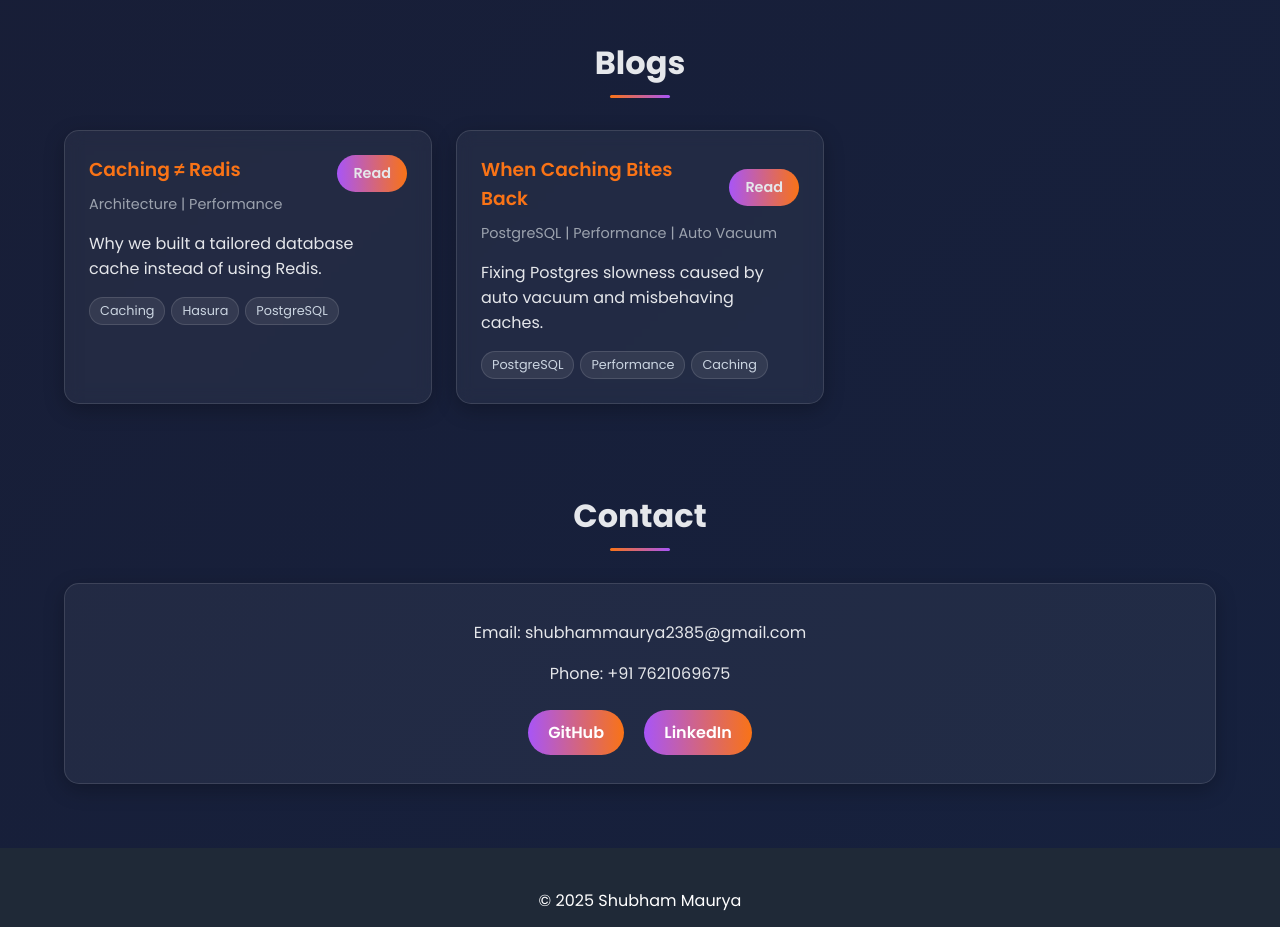
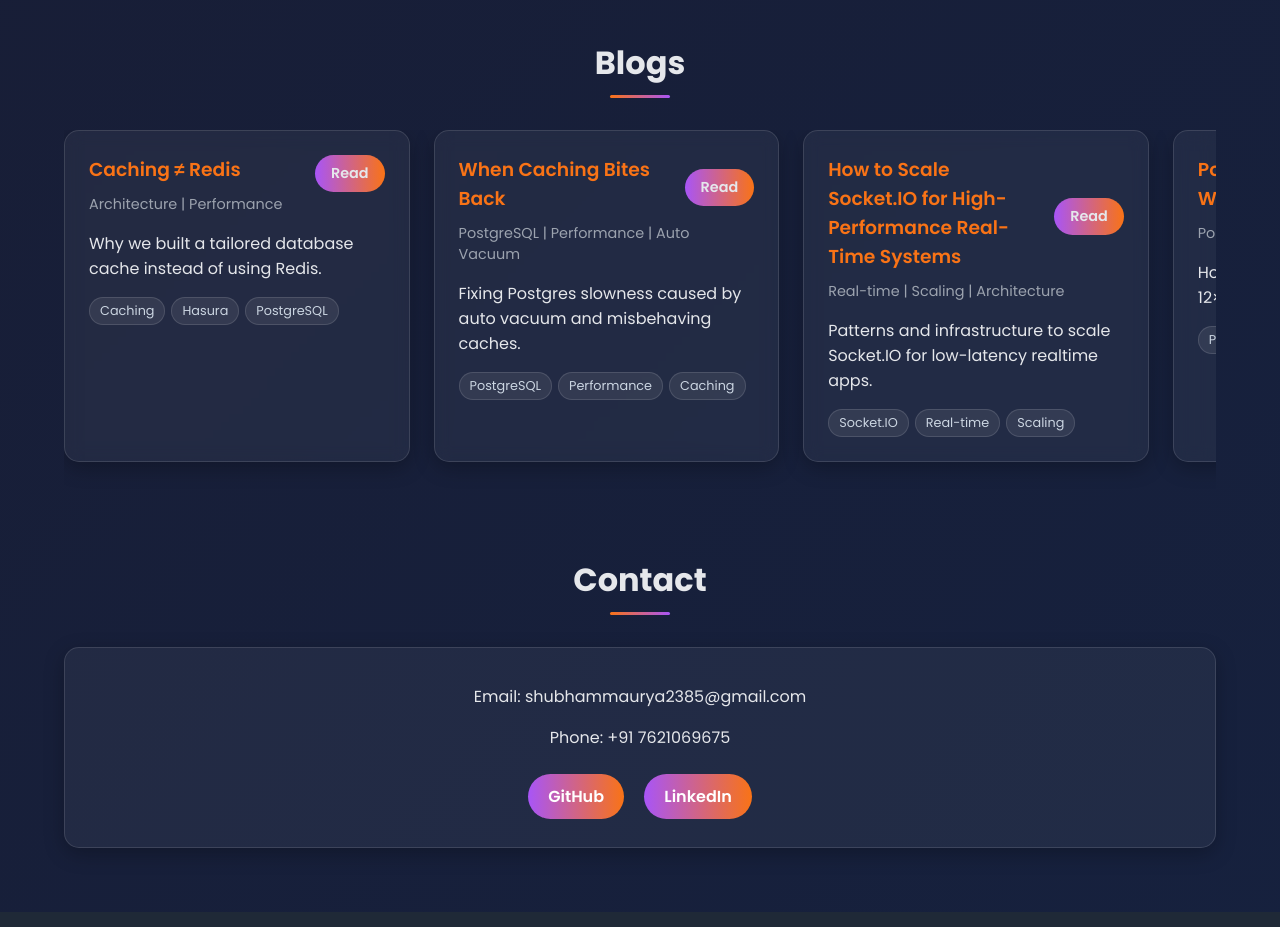
Before and after one commit to ddev687/shubham-portfolio, a plain HTML site: page index.html in a window 1280 px wide. Shown: the part 2900-3827 px from the top of the page. Drawn offline with Linux system fonts and the light colour scheme.

Commit message:
Update index.html

```diff
--- a/index.html
+++ b/index.html
@@ -287,6 +287,22 @@
       color: #7c2d12;
     }
 
+    /* Horizontal scroll row (carousel-like) for Blogs */
+    .blogs-row {
+      display: flex;
+      gap: 1.5rem;
+      overflow-x: auto;
+      padding-bottom: 6px; /* space for scrollbar if shown */
+      scroll-snap-type: x mandatory;
+      -webkit-overflow-scrolling: touch;
+    }
+    .blogs-row::-webkit-scrollbar { display: none; }
+    .blogs-row { -ms-overflow-style: none; scrollbar-width: none; }
+    .blogs-row .card {
+      flex: 0 0 clamp(280px, 30%, 360px);
+      scroll-snap-align: start;
+    }
+
     /* ===== Contact ===== */
     #contact { text-align: center; }
     .contact-wrap{ max-width: 980px; margin: 0 auto; }
@@ -410,7 +426,7 @@
       <a href="#skills">Skills</a>
       <a href="#experience">Experience</a>
       <a href="#projects">Projects</a>
-    <a href="#blogs">Blogs</a>
+      <a href="#blogs">Blogs</a>
       <a href="#contact">Contact</a>
     </nav>
 
@@ -564,7 +580,7 @@
   <!-- Blogs -->
   <section id="blogs">
     <h2 class="animate-on-scroll">Blogs</h2>
-    <div class="grid-cards">
+    <div class="grid-cards blogs-row">
       <div class="card">
         <div class="top"><h3>Caching ≠ Redis</h3><a class="btn-visit" href="https://medium.com/@shubhammaurya2385/caching-redis-why-we-built-our-own-database-cache-2c302e6de599" target="_blank">Read</a></div>
         <div class="meta">Architecture | Performance</div>
@@ -576,6 +592,18 @@
         <div class="meta">PostgreSQL | Performance | Auto Vacuum</div>
         <p>Fixing Postgres slowness caused by auto vacuum and misbehaving caches.</p>
         <div class="tags"><span class="tag">PostgreSQL</span><span class="tag">Performance</span><span class="tag">Caching</span></div>
+      </div>
+      <div class="card">
+        <div class="top"><h3>How to Scale Socket.IO for High-Performance Real-Time Systems</h3><a class="btn-visit" href="https://medium.com/@shubhammaurya2385/how-to-scale-socket-io-for-high-performance-real-time-systems-7da745f69202" target="_blank" rel="noreferrer">Read</a></div>
+        <div class="meta">Real-time | Scaling | Architecture</div>
+        <p>Patterns and infrastructure to scale Socket.IO for low-latency realtime apps.</p>
+        <div class="tags"><span class="tag">Socket.IO</span><span class="tag">Real-time</span><span class="tag">Scaling</span></div>
+      </div>
+      <div class="card">
+        <div class="top"><h3>PostgreSQL 18’s Secret Weapon</h3><a class="btn-visit" href="https://medium.com/gitconnected/postgresql-18s-secret-weapon-how-async-i-o-made-our-queries-12-faster-5edaf3d39386" target="_blank" rel="noreferrer">Read</a></div>
+        <div class="meta">PostgreSQL | Performance | Async I/O</div>
+        <p>How async I/O made queries up to 12× faster and boosted throughput.</p>
+        <div class="tags"><span class="tag">PostgreSQL</span><span class="tag">Performance</span><span class="tag">Async I/O</span></div>
       </div>
     </div>
   </section>
@@ -617,6 +645,8 @@
 
     // Observe all animated elements
     animateElements.forEach(el => animationObserver.observe(el));
+    // Observe cards too so they reveal when horizontally scrolled into view
+    cards.forEach(el => animationObserver.observe(el));
 
     // Staggered animation for skill cards
     const skillObserver = new IntersectionObserver((entries) => {
```
